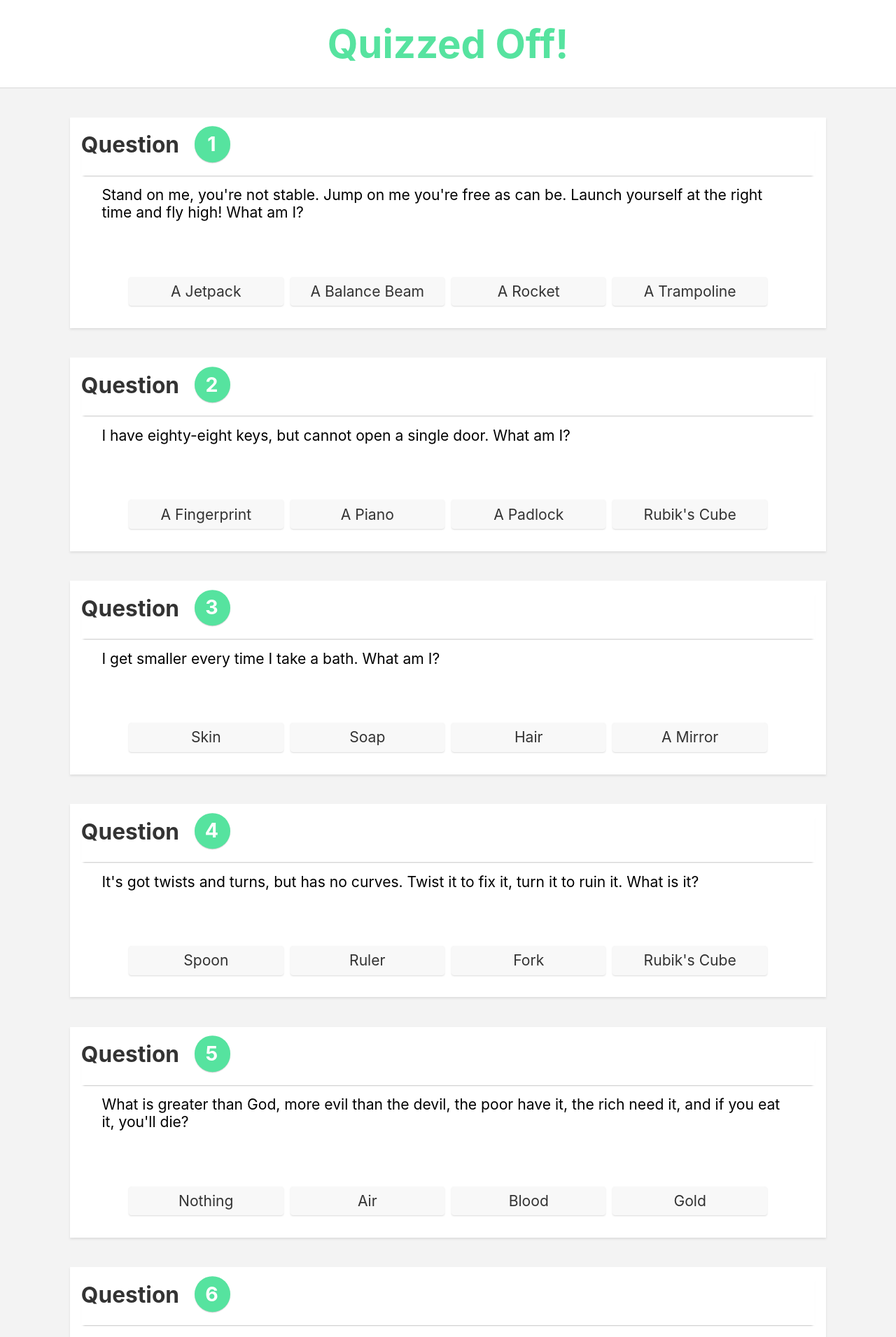
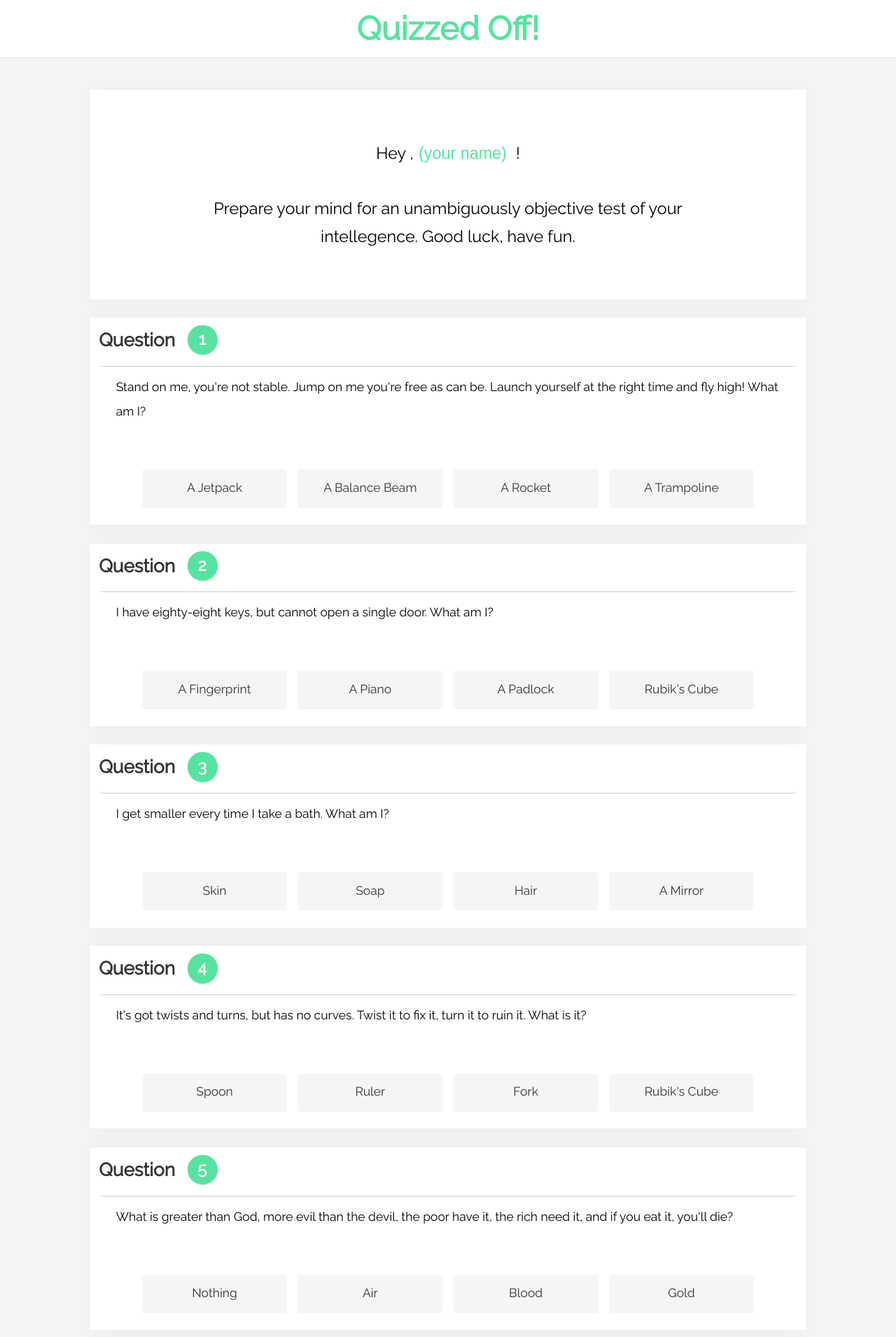
Before and after one commit to evanchristians/php-quiz, a PHP site: page / in a window 1280 px wide. Shown: the top 1911 px of the page at 70% size. Run offline with PHP 8.4, Linux system fonts and the light colour scheme.

Commit message:
Added User Input | Touched Up Styles

```diff
--- a/css/main.css
+++ b/css/main.css
@@ -1,3 +1,4 @@
+@import url("https://fonts.googleapis.com/css?family=Raleway");
 * {
   box-sizing: border-box;
 }
@@ -5,9 +6,10 @@
 body {
   padding: 0;
   margin: 0;
-  background-color: #f3f3f3;
-  font-size: 0.88rem;
-  font-family: -apple-system, BlinkMacSystemFont, "Segoe UI", Roboto, Oxygen, Ubuntu, Cantarell, "Open Sans", "Helvetica Neue", sans-serif;
+  background-color: #f5f5f5;
+  font-size: 0.73rem;
+  font-family: "Raleway", sans-serif;
+  line-height: 3em;
 }
 
 header {
@@ -33,7 +35,7 @@ h2 {
 }
 
 section {
-  max-width: 1080px;
+  max-width: 1024px;
   padding: 0.75em;
   margin: 0 auto;
   width: 90%;
@@ -65,17 +67,16 @@ section span {
   margin: 3em auto;
   background-color: #56E39F;
   border: none;
-  border-radius: 5px;
+  border-radius: 2px;
   padding: 0.2em 0.75em;
-  font-size: 2em;
+  font-size: 3em;
   color: #fff;
   box-shadow: 0 1px 2px #44444400;
   transition: all 200ms ease-in-out;
-  border: 2px solid #fff;
+  border: 1px solid #fff;
 }
 .submit input[type=submit]:hover {
   box-shadow: 0 3px 5px #44444410;
-  border: 2px solid transparent;
   background-color: #fff;
   color: #56E39F;
 }
@@ -83,8 +84,8 @@ section span {
 .box {
   font-size: 1.5em;
   background-color: #fff;
-  box-shadow: 0 2px 3px #44444420;
-  margin: 2em auto;
+  margin: 1.5em auto;
+  box-shadow: 0 0 30px #4444440f;
 }
 
 .grid {
@@ -93,7 +94,7 @@ section span {
   grid-template-columns: repeat(4, 1fr);
   text-align: center;
   text-transform: capitalize;
-  grid-gap: 10px;
+  grid-gap: 1em;
 }
 .grid p {
   color: #333;
@@ -107,6 +108,7 @@ section span {
 .grid input[type=radio]:checked + .option {
   background-color: #00B2FF;
   color: #fff;
+  transform: scale(1.05);
 }
 .grid .option {
   position: relative;
@@ -114,12 +116,12 @@ section span {
   border: none;
   display: block;
   z-index: 999;
-  background-color: #f8f8f8;
+  background-color: #f5f5f5;
   color: #333;
-  border-radius: 4px;
-  padding: 0.4em 0;
-  transition: all 200ms ease-in-out;
-  box-shadow: 0 1px 2px #44444430;
+  border-radius: 2px;
+  padding: 0.5em 0;
+  transition: all 200ms ease-out;
+  box-shadow: 0 1px 2px #4444441f;
 }
 .grid .option:hover {
   background-color: #56E39F;
@@ -212,6 +214,56 @@ section span {
   box-shadow: 0 1px 1px #44444440;
 }
 
+::placeholder {
+  color: #56E39F;
+}
+
+input[type=text] {
+  font-weight: 300;
+  text-align: center;
+  font-size: 1em;
+  width: 6em;
+  position: relative;
+  border: none;
+  transition: all 300ms ease-out;
+  border-radius: 2px;
+  color: #56E39F;
+}
+input[type=text]:focus {
+  outline: none;
+}
+input[type=text]:focus ~ span {
+  width: 100%;
+}
+
+.intro {
+  text-align: center;
+  margin-top: 2em;
+  padding: 3em 5em;
+  font-size: 2em;
+  line-height: 1.7em;
+  background-color: #ffffff;
+  box-shadow: 0 0 30px #4444440f;
+}
+
+.name {
+  position: relative;
+  display: inline-block;
+  padding: 0;
+}
+.name span {
+  padding: 0;
+  margin: 0 0.5em;
+  position: absolute;
+  top: 0;
+  left: 50%;
+  transform: translateX(-50%);
+  width: 0%;
+  height: 100%;
+  border-bottom: 1px solid #666;
+  transition: all 300ms ease-out;
+}
+
 @media (max-width: 940px) {
   body {
     font-size: 0.85em;
--- a/index.php
+++ b/index.php
@@ -7,14 +7,34 @@
 	<link rel="stylesheet" href="css/main.css">
 	<title>Riddles</title>
 </head>
+<audio id="audio" src="aud/click.aif" ></audio>
+<script>
+
+	function stopRKey(evt) {
+		var evt = (evt) ? evt : ((event) ? event : null);
+		var node = (evt.target) ? evt.target : ((evt.srcElement) ? evt.srcElement : null);
+		if ((evt.keyCode == 13) && (node.type=="text"))  {return false;}
+	}
+
+	document.onkeypress = stopRKey;
+
+
+  function play(){
+       var audio = document.getElementById("audio");
+       audio.play();
+			 console.log("works");
+                 }
+</script>
+
 <body id="test">
 	<header>
 		<h1>Quizzed Off!</h1>
 	</header>
 
 	<form action='results.php' method="post">
-
-
+		<section class="intro">
+			Hey ,<article class="name"><input autocomplete="off" type="text" name="name" id="name" placeholder="(your name)"><span></span></article> !<br><br> Prepare your mind for an unambiguously objective test of your intellegence. Good luck, have fun.
+		</section>
 <?php
 	$quizPieces = array(
 
@@ -170,7 +190,7 @@
 		array(
 		// QUESTIONS
 
-		'q' => 'If 1 = 5, 2 = 10, 3 = 15 and 4 = 20, what is 5 equal to?',
+		'q' => 'If 1 = 5, <br>2 = 10, <br>3 = 15 and <br>4 = 20, <br>what is 5 equal to?',
 		// ANSWERS
 
 		'25',
@@ -267,7 +287,7 @@
 			for ($n = $i*4; $n < ($i+1)*4; $n++) {
 
 				?>
-				<input type='radio' name="<?php echo $i; ?>" value="<?php echo $x ?>" id="<?php echo $n ?>"><label class="option" for="<?php echo $n ?>"><?php echo $quizPieces[$i][$x] ?></label>
+				<input type='radio' name="<?php echo $i; ?>" value="<?php echo $x ?>" id="<?php echo $n ?>"><label class="option" for="<?php echo $n ?>" onclick="play()"><?php echo $quizPieces[$i][$x] ?></label>
 			<?php
 					$x++;
 
@@ -285,5 +305,6 @@
 	</section>
 	</form>
 
+
 </body>
 </html>
--- a/sass/main.sass
+++ b/sass/main.sass
@@ -4,14 +4,16 @@ $hMain: #188260
 $white: #ffffff
 $black: #161925
 $grey: #6D6A75
+@import url('https://fonts.googleapis.com/css?family=Raleway')
 *
 	box-sizing: border-box
 body
 	padding: 0
 	margin: 0
-	background-color: #f3f3f3
-	font-size: 0.88rem
-	font-family: -apple-system, BlinkMacSystemFont, 'Segoe UI', Roboto, Oxygen, Ubuntu, Cantarell, 'Open Sans', 'Helvetica Neue', sans-serif
+	background-color: #f5f5f5
+	font-size: 0.73rem
+	font-family: 'Raleway', sans-serif
+	line-height: 3em
 
 header
 	width: 100%
@@ -31,10 +33,11 @@ h2
 	color: #333
 
 section
-	max-width: 1080px
+	max-width: 1024px
 	padding: 0.75em
 	margin: 0 auto
 	width: 90%
+
 	p
 		margin: 0.75em 1.4em
 	span
@@ -57,33 +60,34 @@ section
 		margin: 3em auto
 		background-color: $lMain
 		border: none
-		border-radius: 5px
+		border-radius: 2px
 		padding: 0.2em 0.75em
-		font-size: 2em
+		font-size: 3em
 		color: #fff
 		box-shadow: 0 1px 2px #44444400
 		transition: all 200ms ease-in-out
-		border: 2px solid #fff
+		border: 1px solid #fff
 		&:hover
 			box-shadow: 0 3px 5px #44444410
-			border: 2px solid transparent
 			background-color: #fff
 			color: $lMain
 .box
 	font-size: 1.5em
 	background-color: #fff
-	box-shadow: 0 2px 3px #44444420
-	margin: 2em auto
+	margin: 1.5em auto
+	box-shadow: 0 0 30px #4444440f
+
 .grid
 	margin-top: 3em
 	display: grid
 	grid-template-columns: repeat(4, 1fr)
 	text-align: center
 	text-transform: capitalize
+	grid-gap: 1em
 	p
 		color: #333
 	// font-weight: 300
-	grid-gap: 10px
+
 	input[type=radio]
 		position: absolute
 		width: 0
@@ -92,18 +96,19 @@ section
 	input[type=radio]:checked + .option
 		background-color: $main
 		color: #fff
+		transform: scale(1.05)
 	.option
 		position: relative
 		cursor: pointer
 		border: none
 		display: block
 		z-index: 999
-		background-color: #f8f8f8
+		background-color: #f5f5f5
 		color: #333
-		border-radius: 4px
-		padding: 0.4em 0
-		transition: all 200ms ease-in-out
-		box-shadow: 0 1px 2px #44444430
+		border-radius: 2px
+		padding: 0.5em 0
+		transition: all 200ms ease-out
+		box-shadow: 0 1px 2px #4444441f
 		&:hover
 			background-color: $lMain
 			color: #fff
@@ -181,6 +186,54 @@ section
 	border-radius: 50%
 	box-shadow: 0 1px 1px #44444440
 
+::placeholder
+	color: $lMain
+
+input[type=text]
+	font-weight: 300
+	text-align: center
+	font-size: 1em
+	width: 6em
+	position: relative
+	border: none
+	transition: all 300ms ease-out
+	// padding: .25em .5em
+	// margin: 0 .5em
+	border-radius: 2px
+	color: $lMain
+
+	&:focus
+		& ~ span
+			width: 100%
+		// color: #fff
+		outline: none
+		// background-color: $lMain
+
+.intro
+	text-align: center
+	margin-top: 2em
+	padding: 3em 5em
+	font-size: 2em
+	line-height: 1.7em
+	background-color: #ffffff
+	box-shadow: 0 0 30px #4444440f
+
+.name
+	position: relative
+	display: inline-block
+	padding:0
+	span
+		padding: 0
+		margin: 0 0.5em
+		position: absolute
+		top: 0
+		left: 50%
+		transform: translateX(-50%)
+		width: 0%
+		height: 100%
+		border-bottom: 1px solid #666
+
+		transition: all 300ms ease-out
 
 @media (max-width: 940px)
 	body
```
Also changed, not shown: results.php (+4 -4 lines), 2 other files.
